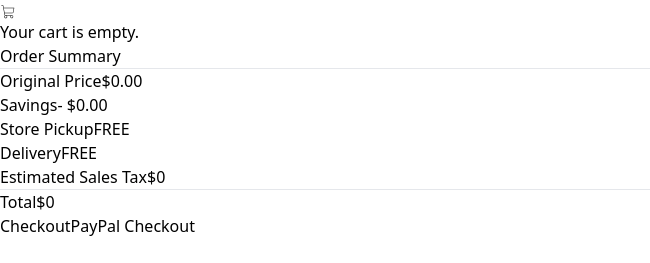
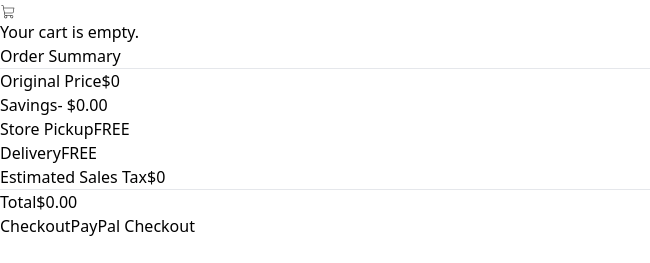
Before and after one commit to as31212/Tech-it-Frontend, a React (Vite) app: page /Cart in a window 1280 px wide. Shown: the part 431-694 px from the top of the page, without its empty margins (0-650 px from the left). Built offline with nearby package versions, Linux system fonts and the light colour scheme.

Commit message:
order summary big fixed

```diff
--- a/src/components/CartCard.tsx
+++ b/src/components/CartCard.tsx
@@ -1,9 +1,10 @@
-import { ChangeEvent, useState } from "react";
+import { ChangeEvent, useEffect, useState } from "react";
 import { cartCardInterface } from "../interfaces/cartCardInterface";
 import { Link } from "react-router-dom";
 import useChangeQuantity from "../hooks/useChangeQuantity";
 import { useSelector } from "react-redux";
 import { reduxStoreInterface } from "../interfaces/reduxStoreInterface";
+import useFetchUserCart from "../hooks/useFetchUserCart";
 
 const CartCard: React.FC<cartCardInterface> = ({
   name,
@@ -26,8 +27,9 @@ const CartCard: React.FC<cartCardInterface> = ({
     );
   };
 
+
   return (
-    <div className="flex items-center justify-between border rounded-md p-4 shadow-md w-full">
+    <div className="flex items-center justify-between border p-4 shadow-md w-full">
       <img
         className="h-44 object-cover rounded-md"
         src={mainImage}
--- a/src/components/OrderSummary.tsx
+++ b/src/components/OrderSummary.tsx
@@ -1,11 +1,20 @@
 import useCheckout from "../hooks/useCheckout";
+import { useSelector } from "react-redux";
+import { reduxStoreInterface } from "../interfaces/reduxStoreInterface";
+import { useEffect } from "react";
+
 
 const OrderSummary: React.FC = () => {
-  const { salesTax, findOriginalPrice, findTotalPrice } = useCheckout();
+  const cart = useSelector((state:reduxStoreInterface)=>state.cart);
+  const priceData = useSelector((state:reduxStoreInterface)=>state.priceData);
+  const {changePriceData} = useCheckout();
+  useEffect(()=>{
+    changePriceData();
+  },[cart]);
   return (
     <>
       {/* Order Summary Section  */}
-      <div className="flex flex-col w-1/3 border rounded-lg p-6 shadow-md sticky top-24 h-fit">
+      <div className="flex flex-col w-1/3 border p-6 shadow-md sticky top-24 h-fit">
         <h2 className="text-xl font-semibold mb-4 text-center">
           Order Summary
         </h2>
@@ -13,7 +22,7 @@ const OrderSummary: React.FC = () => {
         <div className="space-y-2">
           <p className="flex justify-between">
             <span>Original Price</span>
-            <span>${findOriginalPrice().toFixed(2)}</span>
+            <span>${priceData.originalPrice}</span>
           </p>
           <p className="flex justify-between">
             <span>Savings</span>
@@ -29,13 +38,13 @@ const OrderSummary: React.FC = () => {
           </p>
           <p className="flex justify-between">
             <span>Estimated Sales Tax</span>
-            <span>${salesTax}</span>
+            <span>${priceData.salesTax}</span>
           </p>
         </div>
         <hr className="my-4" />
         <div className="flex justify-between text-lg font-bold">
           <span>Total</span>
-          <span>${findTotalPrice()}</span>
+          <span>${priceData.totalPrice}</span>
         </div>
         <button className="mt-6 w-full bg-yellow-400 text-black py-3 rounded-lg font-semibold hover:bg-yellow-500 transition">
           Checkout
--- a/src/hooks/useChangeQuantity.tsx
+++ b/src/hooks/useChangeQuantity.tsx
@@ -1,11 +1,13 @@
 import { useState } from "react"
 import { useSelector } from "react-redux";
 import { reduxStoreInterface } from "../interfaces/reduxStoreInterface";
+import { useNavigate } from "react-router-dom";
 
 const useChangeQuantity = () =>{
     const token = useSelector((state:reduxStoreInterface)=>state.token);
     const [error,setError] = useState<string | null>(null);
     const [loading,setLoading] = useState<boolean>(false);
+    const navigate = useNavigate();
 
     const changeQuantity =async (url:string,productId:string,quantity:number)=>{
         try {
@@ -26,6 +28,7 @@ const useChangeQuantity = () =>{
             if(request.ok){
                 setError(null);
                 console.log(result.message);
+                navigate('/Cart') //! test for cart re fetch
             }
             else{
                 setError(result.message);
--- a/src/hooks/useCheckout.tsx
+++ b/src/hooks/useCheckout.tsx
@@ -1,29 +1,31 @@
 import { useSelector } from "react-redux";
 import { reduxStoreInterface } from "../interfaces/reduxStoreInterface";
+import { useDispatch } from "react-redux";
+import { changePrice } from "../redux/slices/priceDataSlice";
 
 const useCheckout = () => {
+  const cart = useSelector((state: reduxStoreInterface) => state.cart);
+  const dispatch = useDispatch();
 
-  const cart = useSelector((state: reduxStoreInterface) => state.cart);
+  const changePriceData = () => {
+    const salesTaxPercentage = 0.065;
+    const originalPrice = Number(cart
+      .reduce((acc, el) => acc + Number(el.productId.price) * el.quantity, 0)
+      .toFixed(2));
+    const salesTax = Number((originalPrice * salesTaxPercentage).toFixed(2));
+    const totalPrice = (originalPrice + salesTax).toFixed(2);
 
-
-  const findOriginalPrice = (): number => {
-    return cart.reduce((acc, el) => acc + Number(el.productId.price) * el.quantity, 0);
+    dispatch(changePrice({
+      originalPrice: originalPrice,
+      salesTax: salesTax,
+      totalPrice: totalPrice,
+    }));
   };
 
 
-  const originalPrice = findOriginalPrice();
+
+  return { changePriceData };
+};
 
 
-  const salesTaxPercentage = 0.065;
-  const salesTax = Number((originalPrice * salesTaxPercentage).toFixed(2)); // Convert to number
-
-
-  const findTotalPrice = (): number => {
-    const totalPrice = originalPrice + salesTax;
-    return Number(totalPrice.toFixed(2)); // Format to 2 decimal places
-  };
-
-  return { salesTax, findOriginalPrice, findTotalPrice };
-};
-
 export default useCheckout;
--- /dev/null
+++ b/src/interfaces/priceDataInterface.ts
@@ -0,0 +1,5 @@
+export interface priceDataInterface{
+    originalPrice:number;
+    salesTax:number;
+    totalPrice:number;
+}
--- a/src/interfaces/reduxStoreInterface.ts
+++ b/src/interfaces/reduxStoreInterface.ts
@@ -1,6 +1,7 @@
 import { productDataInterface } from "./productDataInterface";
 import { userDataInterface } from "./userDataInterface";
 import { cartInterface } from "./cartInterface";
+import { priceDataInterface } from "./priceDataInterface";
 
 export interface reduxStoreInterface{
     "userData":userDataInterface,
@@ -8,4 +9,5 @@ export interface reduxStoreInterface{
     "productData": productDataInterface[] | string[],
     "product":productDataInterface,
     "cart": cartInterface[];
+    "priceData": priceDataInterface;
 }
--- a/src/pages/Cart.tsx
+++ b/src/pages/Cart.tsx
@@ -17,7 +17,7 @@ export const Cart: React.FC = () => {
       fetchUserCart();
       console.log("cart fetched",cart);
     }
-  }, [userData, location]);
+  }, [userData, location, ]);
 
   return (
     <div className="flex flex-col lg:flex-row gap-8 p-4">
--- /dev/null
+++ b/src/redux/slices/priceDataSlice.ts
@@ -0,0 +1,21 @@
+import { createSlice } from "@reduxjs/toolkit";
+
+const priceDataSlice = createSlice({
+    name:"priceData",
+    initialState:{
+        originalPrice:0,
+        salesTax:0,
+        totalPrice:0
+    },
+    reducers:{
+        changePrice: (state,action)=>{
+            state.originalPrice = action.payload.originalPrice;
+            state.salesTax = action.payload.salesTax;
+            state.totalPrice = action.payload.totalPrice;
+        }
+    }
+});
+
+export const {changePrice} = priceDataSlice.actions;
+
+export default priceDataSlice.reducer;
--- a/src/redux/store.ts
+++ b/src/redux/store.ts
@@ -4,6 +4,7 @@ import tokenReducer from "./slices/tokenSlice";
 import productDataReducer from "./slices/productDataSlice";
 import productReducer from "./slices/productSlice";
 import cartDataReducer from "./slices/cartDataSlice";
+import priceDataReducer from "./slices/priceDataSlice";
 
 const reduxStore = configureStore({
     reducer:{
@@ -11,7 +12,8 @@ const reduxStore = configureStore({
         "token": tokenReducer, // jwt token
         "productData": productDataReducer, //for products page
         "product": productReducer, //for product details page
-        "cart": cartDataReducer //for cart page and potential side bar
+        "cart": cartDataReducer, //for cart page and potential side bar
+        "priceData": priceDataReducer //for order summary price info
     }
 });
 
```
Also changed, not shown: src/hooks/useRemoveCartItem.tsx (added, +10 -0 lines), 1 other file (tests, documents, lock files or other folders).
